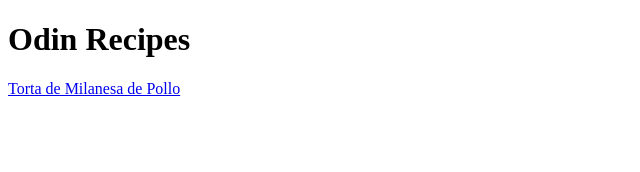
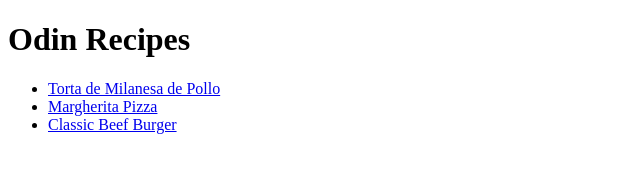
Before and after one commit to adriano-b-volpato/odin-recipes, a plain HTML site: page index.html in a window 1280 px wide. Shown: the whole page, without its empty margins (0-640 px from the left). Drawn offline with Linux system fonts and the light colour scheme.

Commit message:
Forgot to add the images and update the main index.html

```diff
--- a/index.html
+++ b/index.html
@@ -11,7 +11,11 @@
     <body>
 
         <h1>Odin Recipes</h1>
-        <a href="odin-recipes/torta-de-milanesa-de-pollo.html">Torta de Milanesa de Pollo</a>
+        <ul>
+            <li><a href="odin-recipes/torta-de-milanesa-de-pollo.html">Torta de Milanesa de Pollo</a></li>
+            <li><a href="odin-recipes/margherita-pizza.html">Margherita Pizza</a></li>
+            <li><a href="odin-recipes/beef-burger.html">Classic Beef Burger</a></li>
+        </ul>
 
 
     </body>
```
Also changed, not shown: img/beef-burger.jpeg (added), img/margherita-pizza.jpeg (added).
